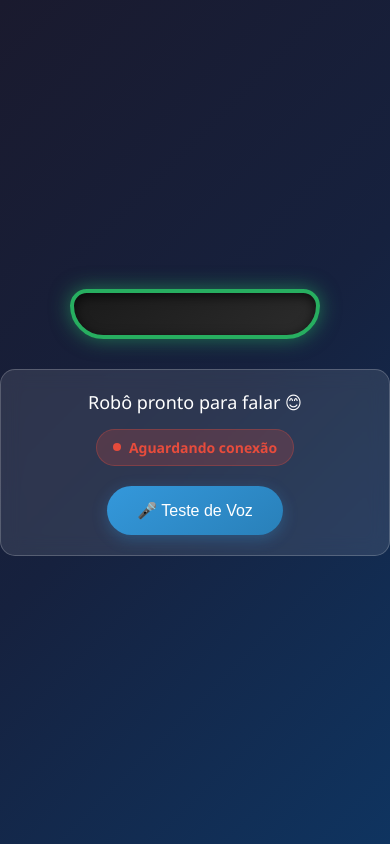
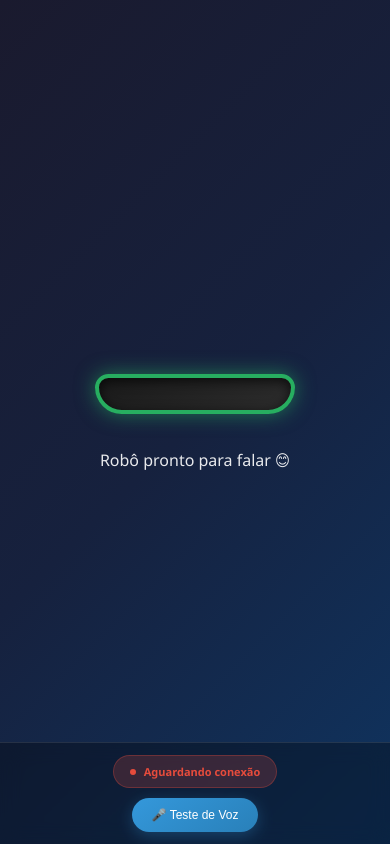
Before and after one commit to amand4priscil4/robot-mouth-pwa, a plain HTML site: page public/index.html in a window 390 px wide. Both pictures are taken after a click on the button "🎤 Teste de Voz". Drawn offline with Linux system fonts and the light colour scheme.

Commit message:
atualização

```diff
--- a/public/index.html
+++ b/public/index.html
@@ -19,18 +19,23 @@
         height: 100vh;
         display: flex;
         flex-direction: column;
+        color: white;
+        overflow: hidden;
+      }
+
+      .main-content {
+        flex: 1;
+        display: flex;
+        flex-direction: column;
         justify-content: center;
         align-items: center;
-        overflow: hidden;
-        color: white;
       }
 
       .robot-container {
-        position: relative;
         display: flex;
         flex-direction: column;
         align-items: center;
-        gap: 30px;
+        gap: 20px;
       }
 
       .mouth-container {
@@ -142,39 +147,46 @@
         }
       }
 
-      .status-panel {
-        background: rgba(255, 255, 255, 0.1);
-        backdrop-filter: blur(10px);
-        border-radius: 15px;
-        padding: 20px;
+      .status-text {
+        font-size: 16px;
+        font-weight: 500;
         text-align: center;
-        border: 1px solid rgba(255, 255, 255, 0.2);
-        min-width: 300px;
+        opacity: 0.9;
+        margin-top: 15px;
       }
 
-      .status-text {
-        font-size: 18px;
-        margin-bottom: 15px;
-        font-weight: 500;
+      /* Controles na base da página */
+      .bottom-controls {
+        position: fixed;
+        bottom: 0;
+        left: 0;
+        right: 0;
+        background: rgba(0, 0, 0, 0.3);
+        backdrop-filter: blur(10px);
+        border-top: 1px solid rgba(255, 255, 255, 0.1);
+        padding: 15px 20px;
+        display: flex;
+        justify-content: center;
+        align-items: center;
+        gap: 15px;
       }
 
       .connection-status {
-        display: inline-flex;
+        display: flex;
         align-items: center;
         gap: 8px;
         padding: 8px 16px;
         border-radius: 20px;
-        font-size: 14px;
+        font-size: 12px;
         font-weight: 600;
-        margin-bottom: 20px;
         background: rgba(231, 76, 60, 0.2);
         color: #e74c3c;
         border: 1px solid rgba(231, 76, 60, 0.3);
       }
 
       .indicator {
-        width: 8px;
-        height: 8px;
+        width: 6px;
+        height: 6px;
         border-radius: 50%;
         background: currentColor;
         animation: pulse 2s infinite;
@@ -194,10 +206,10 @@
         background: linear-gradient(145deg, #3498db, #2980b9);
         color: white;
         border: none;
-        padding: 15px 30px;
+        padding: 12px 24px;
         border-radius: 25px;
         cursor: pointer;
-        font-size: 16px;
+        font-size: 14px;
         font-weight: 500;
         transition: all 0.3s ease;
         box-shadow: 0 4px 15px rgba(52, 152, 219, 0.3);
@@ -211,9 +223,33 @@
       .test-btn:active {
         transform: translateY(0);
       }
+
+      /* Responsivo */
+      @media (max-width: 768px) {
+        .mouth-container {
+          width: 200px;
+          height: 40px;
+        }
+
+        .bottom-controls {
+          flex-direction: column;
+          gap: 10px;
+          padding: 12px 15px;
+        }
+
+        .test-btn {
+          font-size: 12px;
+          padding: 10px 20px;
+        }
+
+        .connection-status {
+          font-size: 11px;
+        }
+      }
     </style>
   </head>
   <body>
+    <div class="main-content">
       <div class="robot-container">
         <div class="mouth-container">
           <div class="mouth" id="mouth"></div>
@@ -224,16 +260,18 @@
           </div>
         </div>
 
-      <div class="status-panel">
         <div class="status-text" id="statusText">Robô pronto para falar 😊</div>
+      </div>
+    </div>
 
-        <div class="connection-status">
+    <!-- Controles na base da página -->
+    <div class="bottom-controls">
+      <div class="connection-status" id="connectionStatus">
         <div class="indicator"></div>
         <span>Aguardando conexão</span>
       </div>
 
       <button class="test-btn" onclick="testSpeech()">🎤 Teste de Voz</button>
-      </div>
     </div>
 
     <script>
@@ -241,13 +279,55 @@
       const mouth = document.getElementById('mouth');
       const soundWaves = document.getElementById('soundWaves');
       const statusText = document.getElementById('statusText');
+      let selectedVoice = null;
+
+      // Função para escolher a melhor voz
+      function selectBestVoice() {
+        const voices = speechSynthesis.getVoices();
+        console.log(
+          'Vozes disponíveis:',
+          voices.map(v => `${v.name} (${v.lang})`)
+        );
+
+        // Prioridades de seleção de voz
+        const priorities = [
+          // Tentar vozes masculinas em português
+          voice => voice.lang.includes('pt') && voice.name.toLowerCase().includes('masculin'),
+          voice => voice.lang.includes('pt') && voice.name.toLowerCase().includes('male'),
+          voice => voice.lang.includes('pt') && voice.name.toLowerCase().includes('homem'),
+
+          // Tentar vozes neutras em português
+          voice => voice.lang.includes('pt-BR'),
+          voice => voice.lang.includes('pt'),
+
+          // Fallback para qualquer voz em português
+          voice => voice.lang.startsWith('pt'),
+
+          // Última opção: primeira voz disponível
+          voice => true
+        ];
+
+        for (const priority of priorities) {
+          const foundVoice = voices.find(priority);
+          if (foundVoice) {
+            selectedVoice = foundVoice;
+            console.log('✅ Voz selecionada:', foundVoice.name, foundVoice.lang);
+            statusText.textContent = `Voz: ${foundVoice.name} 🎤`;
+            break;
+          }
+        }
+      }
 
       function speak(text) {
         if (isSpeaking) return;
 
         const utterance = new SpeechSynthesisUtterance(text);
-        utterance.rate = 0.9;
-        utterance.pitch = 1;
+
+        // Configurações de voz
+        utterance.voice = selectedVoice;
+        utterance.rate = 0.85; // Um pouco mais devagar
+        utterance.pitch = 0.8; // Tom mais grave (masculino)
+        utterance.volume = 1;
 
         utterance.onstart = () => {
           isSpeaking = true;
@@ -260,14 +340,29 @@
           isSpeaking = false;
           mouth.classList.remove('speaking');
           soundWaves.classList.remove('active');
-          statusText.textContent = 'Pronto para falar novamente 😊';
+          statusText.textContent = `Voz: ${selectedVoice?.name || 'Padrão'} 🎤`;
         };
 
         speechSynthesis.speak(utterance);
       }
 
       function testSpeech() {
-        speak('Olá! Eu sou o Eduardu o robô educacional feito de Arduíno!');
+        speak('Olá! Eu sou o robô educacional. Como posso ajudar você hoje?');
+      }
+
+      // Inicializar quando as vozes estiverem carregadas
+      function initVoices() {
+        selectBestVoice();
+        if (!selectedVoice) {
+          setTimeout(initVoices, 100); // Tentar novamente
+        }
+      }
+
+      // Aguardar vozes carregarem
+      if (speechSynthesis.getVoices().length === 0) {
+        speechSynthesis.addEventListener('voiceschanged', initVoices);
+      } else {
+        initVoices();
       }
     </script>
   </body>
```
Lines whose indentation alone changed are shown as unchanged.
